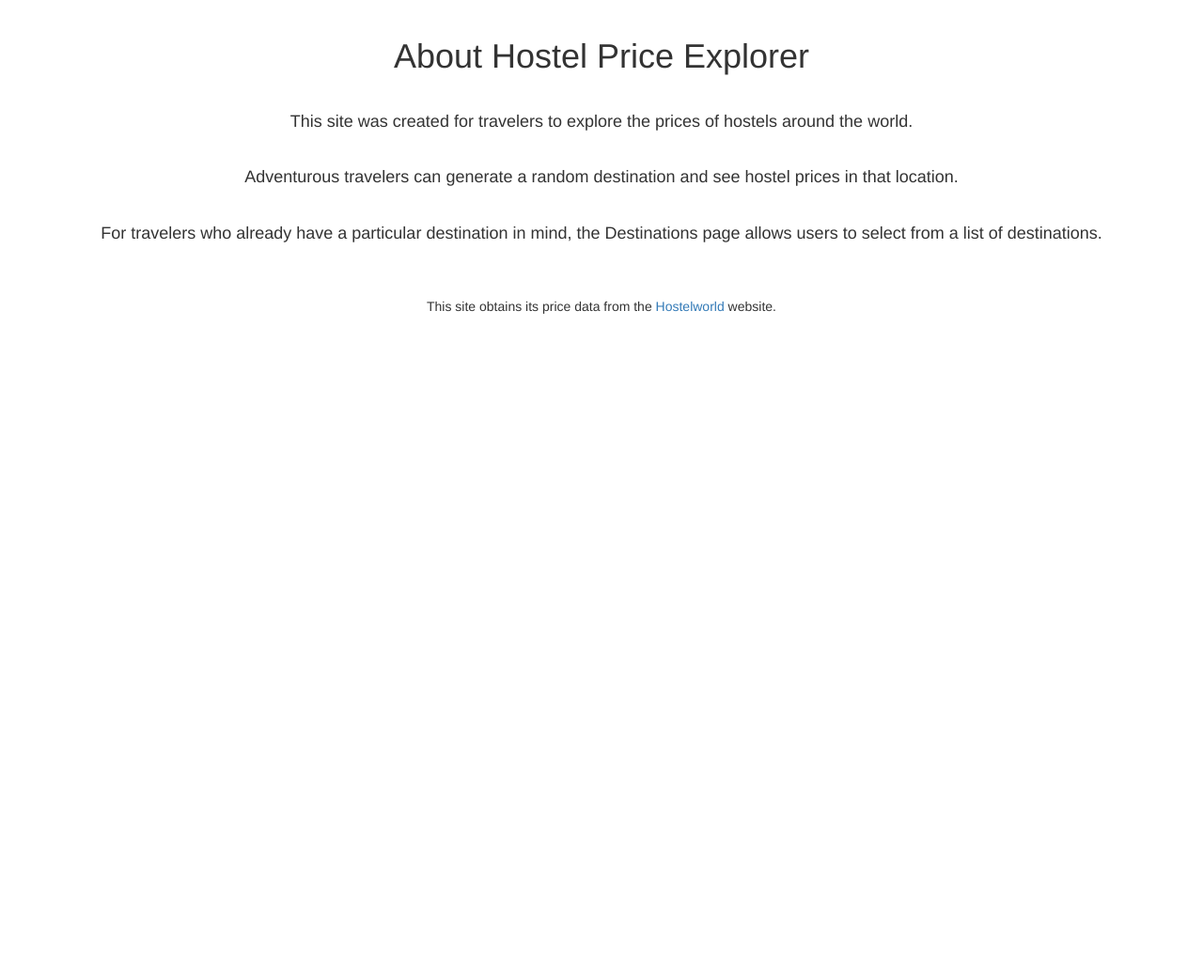
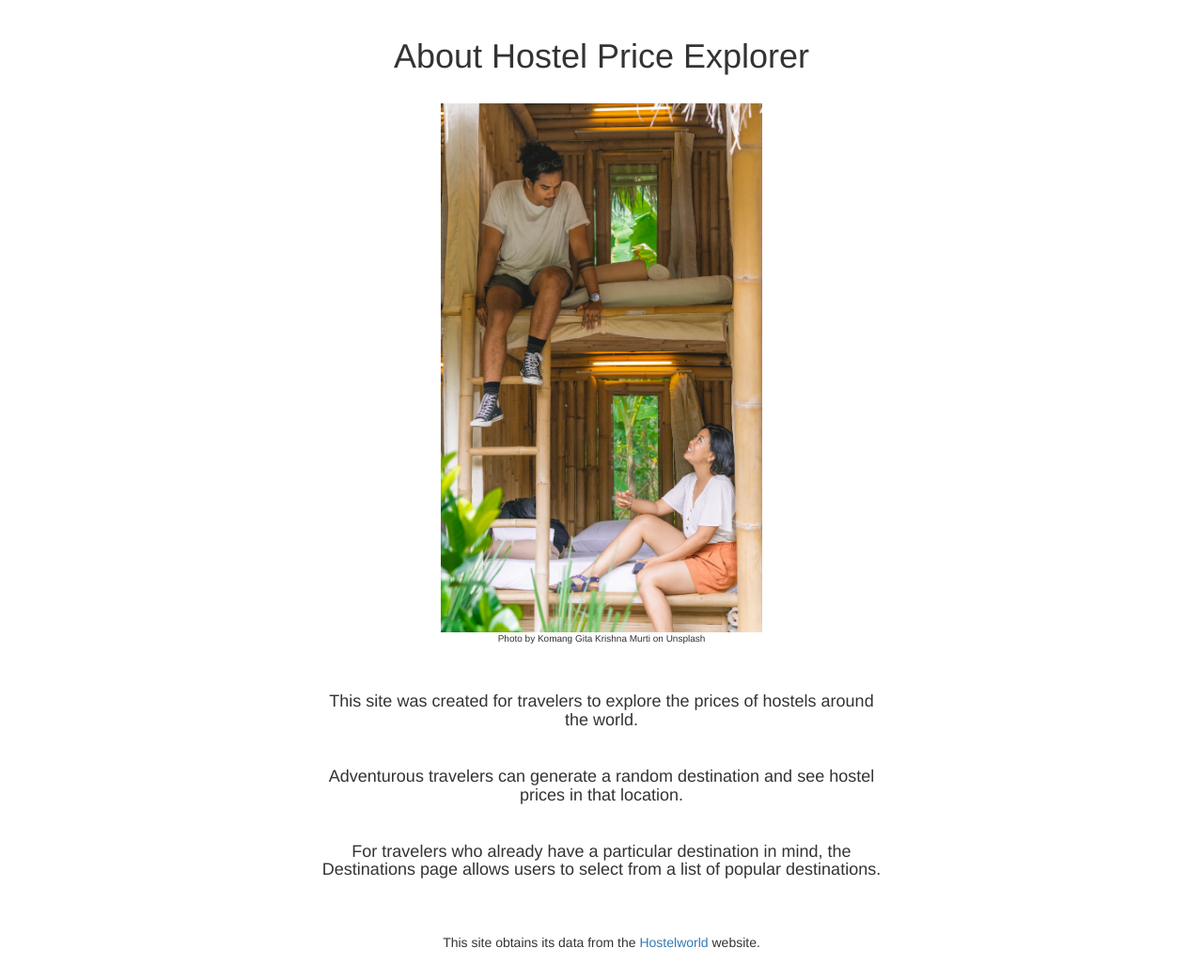
Before and after one commit to rachlpratt/hostelworld-scraper-flaskapp, a Flask app: page /about in a window 1280 px wide. Shown: the part 52-1094 px from the top of the page at 94% size. Before the commit the page ends 386 px from the top, so only its background shows below. Run offline with Flask 2, Linux system fonts and the light colour scheme; some libraries are stand-ins or nearby versions.

Commit message:
Add photo and make minor changes to about page

```diff
--- a/app/templates/about.html
+++ b/app/templates/about.html
@@ -3,12 +3,17 @@
 {% block app_content %}
     <h1>About Hostel Price Explorer</h1>
     <br>
-    <h4>This site was created for travelers to explore the prices of hostels around the world.</h4>
-    <br>
-    <h4>Adventurous travelers can generate a random destination and see hostel prices in that location.</h4>
-    <br>
-    <h4>For travelers who already have a particular destination in mind, the Destinations page allows users to select from a list of destinations.</h4>
+    <img src="/static/komang-gita-krishna-murti-7Xh-2bHztyc-unsplash.jpg" style="width:30%"/>
+    <figcaption style="font-size:10px">Photo by Komang Gita Krishna Murti on Unsplash</figcaption>
     <br><br>
-    <h5>This site obtains its price data from the <a href="https://www.hostelworld.com">Hostelworld</a> website.</h5>
+    <div style="width: 600px;margin: auto">
+        <h4>This site was created for travelers to explore the prices of hostels around the world.</h4>
+        <br>
+        <h4>Adventurous travelers can generate a random destination and see hostel prices in that location.</h4>
+        <br>
+        <h4>For travelers who already have a particular destination in mind, the Destinations page allows users to select from a list of popular destinations.</h4>
+        <br><br>
+    </div>
+    <h5>This site obtains its data from the <a href="https://www.hostelworld.com">Hostelworld</a> website.</h5>
     <br>
 {% endblock %}
```
Also changed, not shown: app/static/komang-gita-krishna-murti-7Xh-2bHztyc-unsplash.jpg (added), app/static/marcus-loke-WQJvWU_HZFo-unsplash.jpg (added), 1 other file.
